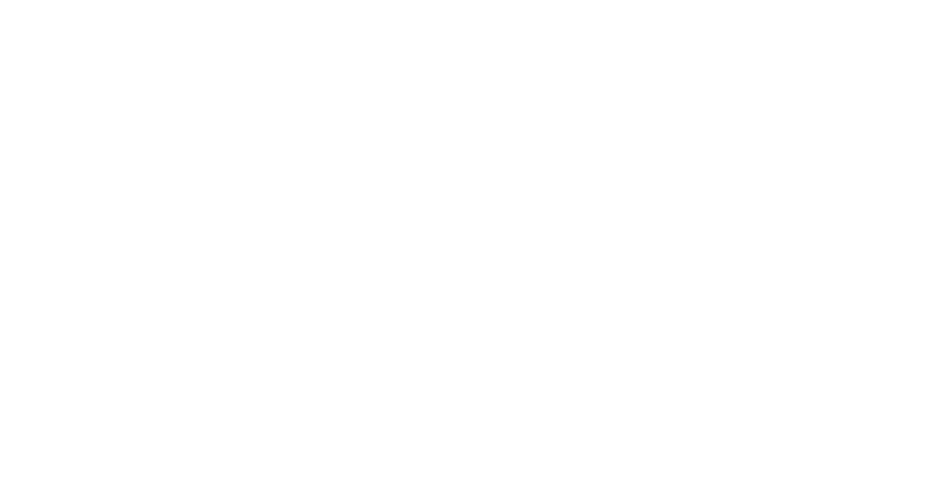
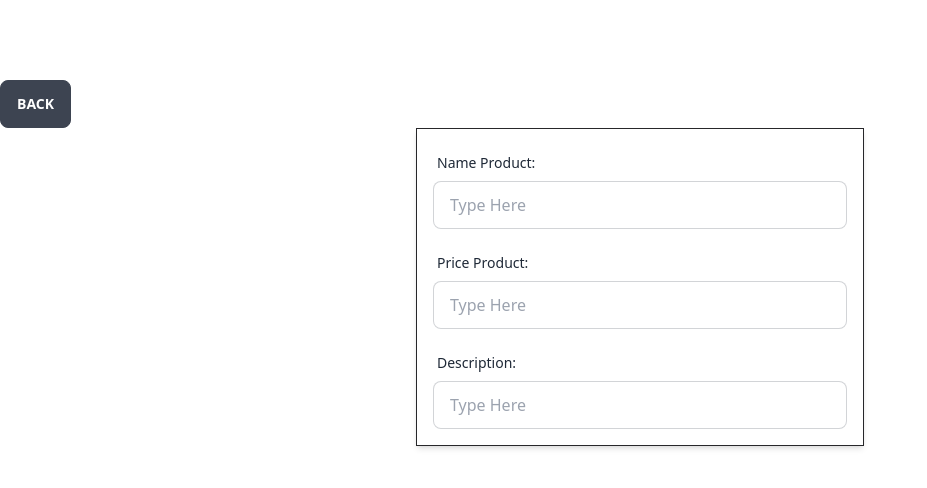
Before and after one commit to iamtaufik/mern-stack-frontend, a React (Vite) app: page /detail/1 in a window 1280 px wide. Before the commit this address had no page. Shown: the top 488 px of the page, without its empty margins (0-927 px from the left). Built offline with nearby package versions, Linux system fonts and the light colour scheme; no server answers.

Commit message:
add detail page

```diff
--- a/src/App.tsx
+++ b/src/App.tsx
@@ -31,7 +31,7 @@
             }
           />
           <Route
-            path="detail"
+            path="detail/:id"
             element={
               <>
                 <ButtonLink text="Back" link="/" class="btn" />
--- a/src/components/Table.tsx
+++ b/src/components/Table.tsx
@@ -3,6 +3,7 @@
 import ButtonLink from './ButtonLink';
 
 interface ProductItem {
+  _id: string;
   name: string;
   price: string;
   description?: string;
@@ -20,7 +21,7 @@
     getData();
   }, []);
   return (
-    <div className="overflow-x-auto shadow shadow-md mt-4 p-4 border border-zinc-800">
+    <div className="overflow-x-auto shadow-md mt-4 p-4 border border-zinc-800">
       <table className="table table-zebra w-full">
         <thead>
           <tr>
@@ -38,7 +39,7 @@
                 <td>{product.name}</td>
                 <td>{product.price}</td>
                 <td className="flex gap-4 justify-center">
-                  <ButtonLink link="/detail" text="Detail" class="btn btn-info" />
+                  <ButtonLink link={`/detail/${product._id}`} text="Detail" class="btn btn-info" />
                   <ButtonLink link="/update" text="Update" class="btn btn-warning" />
                   <button className="btn btn-error">Delete</button>
                   {/* <ButtonLink link='/delete' text='Delete'/> */}
--- a/src/pages/CreateProduct.tsx
+++ b/src/pages/CreateProduct.tsx
@@ -28,7 +28,7 @@
 
   return (
     <form className="flex justify-center" onSubmit={handleSubmit}>
-      <div className="w-full max-w-md p-4 shadow shadow-md border border-zinc-800 flex justify-center gap-4 items-center flex-col">
+      <div className="w-full max-w-md p-4 shadow-md border border-zinc-800 flex justify-center gap-4 items-center flex-col">
         <div className="form-control w-full max-w-md">
           <label className="label">
             <span className="label-text">Name Product:</span>
--- a/src/pages/DetailProduct.tsx
+++ b/src/pages/DetailProduct.tsx
@@ -1,7 +1,48 @@
-import React from 'react';
+import axios from 'axios';
+import { useEffect, useState } from 'react';
+import { useParams } from 'react-router-dom';
 
 const DetailProduct = () => {
-  return <div>DetailProduct</div>;
+  const [productName, setProductName] = useState('');
+  const [productPrice, setProductPrice] = useState('');
+  const [productDescription, setProductDescription] = useState('');
+  const { id } = useParams();
+
+  const getData = async (id: any) => {
+    const { data } = await axios.get(`https://mern-stack-backend-umber.vercel.app/v1/api/product/${id}`);
+    setProductName(data.data.name);
+    setProductPrice(data.data.price);
+    setProductDescription(data.data.description);
+  };
+
+  useEffect(() => {
+    getData(id);
+  }, []);
+
+  return (
+    <form className="flex justify-center">
+      <div className="w-full max-w-md p-4 shadow-md border border-zinc-800 flex justify-center gap-4 items-center flex-col">
+        <div className="form-control w-full max-w-md">
+          <label className="label">
+            <span className="label-text">Name Product:</span>
+          </label>
+          <input placeholder="Type Here" value={productName} className="input input-bordered w-full max-w-md disabled" />
+        </div>
+        <div className="form-control w-full max-w-md">
+          <label className="label">
+            <span className="label-text">Price Product:</span>
+          </label>
+          <input placeholder="Type Here" value={productPrice} className="input input-bordered w-full max-w-md disabled" />
+        </div>
+        <div className="form-control w-full max-w-md">
+          <label className="label">
+            <span className="label-text">Description:</span>
+          </label>
+          <input placeholder="Type Here" value={productDescription} className="input input-bordered w-full max-w-md disabled" />
+        </div>
+      </div>
+    </form>
+  );
 };
 
 export default DetailProduct;
```
